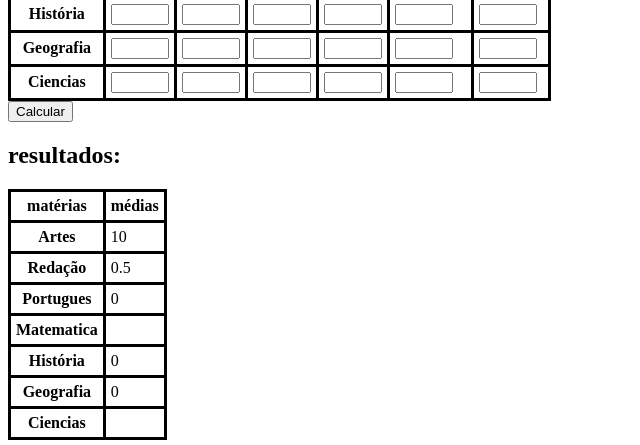
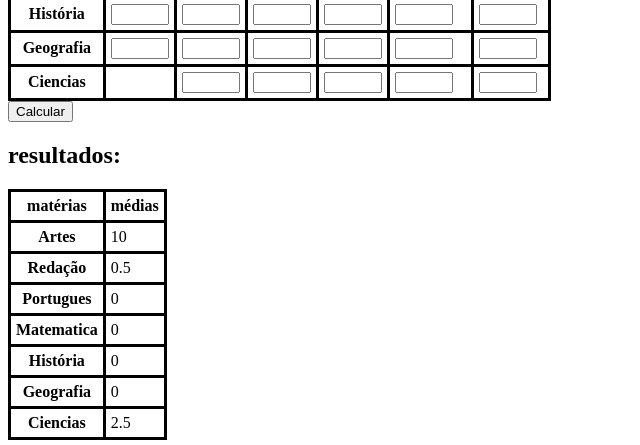
Before and after one commit to Guteu/medias-escolares, a plain HTML site: page sartre9.html in a window 1280 px wide. Both pictures are taken after typing "5", "5", "5", "5", "5", "5" into the empty fields and a click on the button "Calcular". Shown: the part 387-832 px from the top of the page, 0-640 px from the left. Drawn offline with Linux system fonts and the light colour scheme.

Commit message:
adição matematica e ciencias

```diff
--- a/sartre9.html
+++ b/sartre9.html
@@ -117,7 +117,7 @@
             </tr>
             <tr>
                 <th>Ciencias</th>
-                <td><input type="number" name="adCie" id="adCie"></td>
+                <td></td>
                 <td><input type="number" name="ap1Cie" id="ap1Cie"></td>
                 <td><input type="number" name="ap2Cie" id="ap2Cie"></td>
                 <td><input type="number" name="ap3Cie" id="ap3Cie"></td>
@@ -243,8 +243,6 @@
             var inpFolhaAzGeo = document.getElementById('folhaAzGeo')
             var folhaAzGeo = Number(inpFolhaAzGeo.value)
 
-            var inpAdCie = document.getElementById('adCie')
-            var adCie = Number(inpAdCie.value)
             var inpAp1Cie = document.getElementById('ap1Cie')
             var ap1Cie = Number(inpAp1Cie.value)
             var inpAp2Cie = document.getElementById('ap2Cie')
@@ -337,8 +335,6 @@
                 inpFolhaAzGeo = document.getElementById('folhaAzGeo')
                 folhaAzGeo = Number(inpFolhaAzGeo.value)
 
-                inpAdCie = document.getElementById('adCie')
-                adCie = Number(inpAdCie.value)
                 inpAp1Cie = document.getElementById('ap1Cie')
                 ap1Cie = Number(inpAp1Cie.value)
                 inpAp2Cie = document.getElementById('ap2Cie')
@@ -366,15 +362,15 @@
                 var notaMat = ((adMat * 5) + (((ap1Mat + ap2Mat + ap3Mat) / 1.2) * 3) + (avEnemMat * 1) + (folhaAzMat*1)) / 10
                 var notaHist = ((adHist * 5) + (((ap1Hist + ap2Hist + ap3Hist) / 1.2) * 3) + (avEnemHist * 1) + (folhaAzHist*1)) / 10
                 var notaGeo = ((adGeo * 5) + (((ap1Geo + ap2Geo + ap3Geo) / 1.2) * 3) + (avEnemGeo * 1) + (folhaAzGeo*1)) / 10
-                var notaCie = (((adBio + adFis + adQui) / 3 * 5) + (((ap1Mat + ap2Mat + ap3Mat) / 1.2) * 3) + (avEnemMat * 1) + (folhaAzMat*1)) / 10
+                var notaCie = (((adBio + adFis + adQui) / 3 * 5) + (((ap1Cie + ap2Cie + ap3Cie) / 1.2) * 3) + (avEnemCie * 1) + (folhaAzCie*1)) / 10
 
                 inpNotaArtes.innerText = notaArtes
                 inpNotaRed.innerText = notaRed
                 inpNotaPort.innerText = notaPort
-                inpNotaMat.innterText = notaMat
+                inpNotaMat.innerText = notaMat
                 inpNotaHist.innerText = notaHist
                 inpNotaGeo.innerText = notaGeo
-                inpNotaCie.innterText = notaCie
+                inpNotaCie.innerText = notaCie
             }
         </script>
 </body>
```
